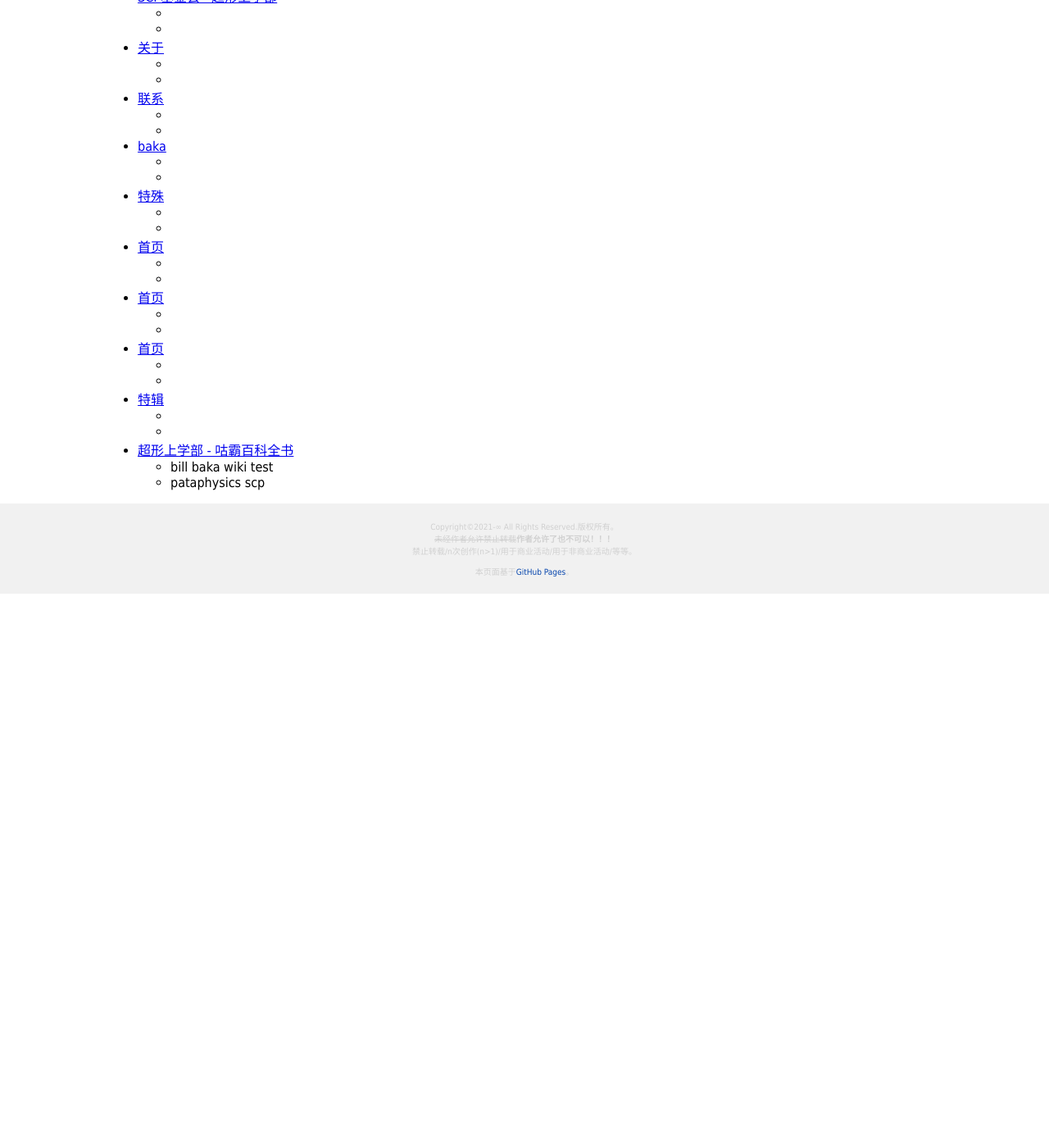
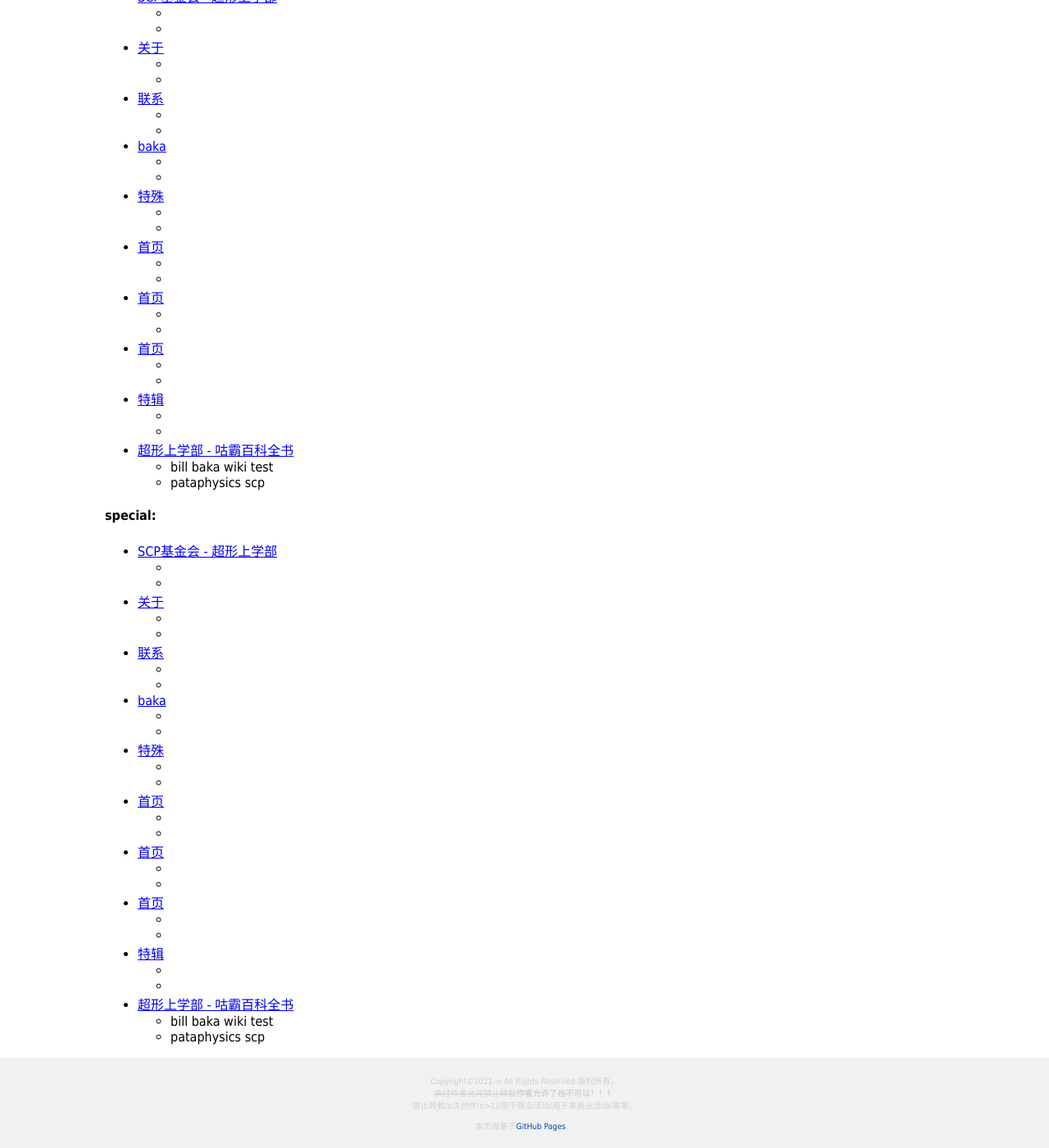
Before and after one commit to 142428525/142428525.github.io, a Jekyll site: the page built from news/test.md, in a window 1280 px wide and 1400 px high, scrolled down 726 px. Shown: the whole window at 82% size. Built offline with Jekyll 4.4.1, drawn with Linux system fonts in a browser that asks for light colours; before the commit the page ends 1450 px from its top, so only the background shows below that.

Commit message:
Update test.md

```diff
--- a/news/test.md
+++ b/news/test.md
@@ -32,3 +32,11 @@ var:{{site.github.url}},{{site.url}},{{"image/'pataphysics.svg" | absolute_url}}
 	- {{pagee.tags}}
 
 {% endfor %}
+
+#### special:
+{% for pagee in site.pages | where_exp:"pageee","pageee.tags contains 'scp'" %}
+- [{{pagee.title}}]({{pagee.url}})
+	- {{pagee.categories}}
+	- {{pagee.tags}}
+
+{% endfor %}
```
